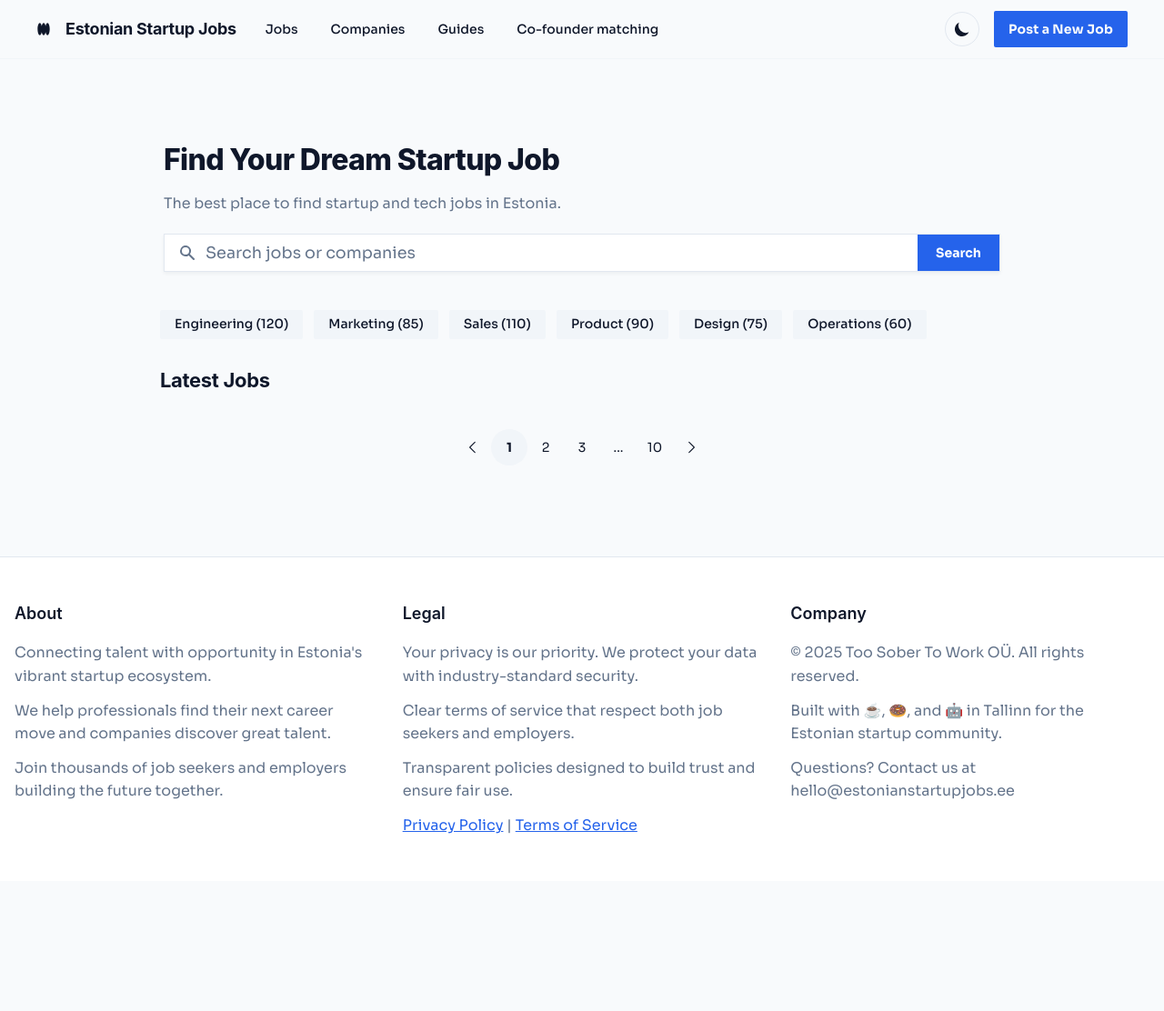
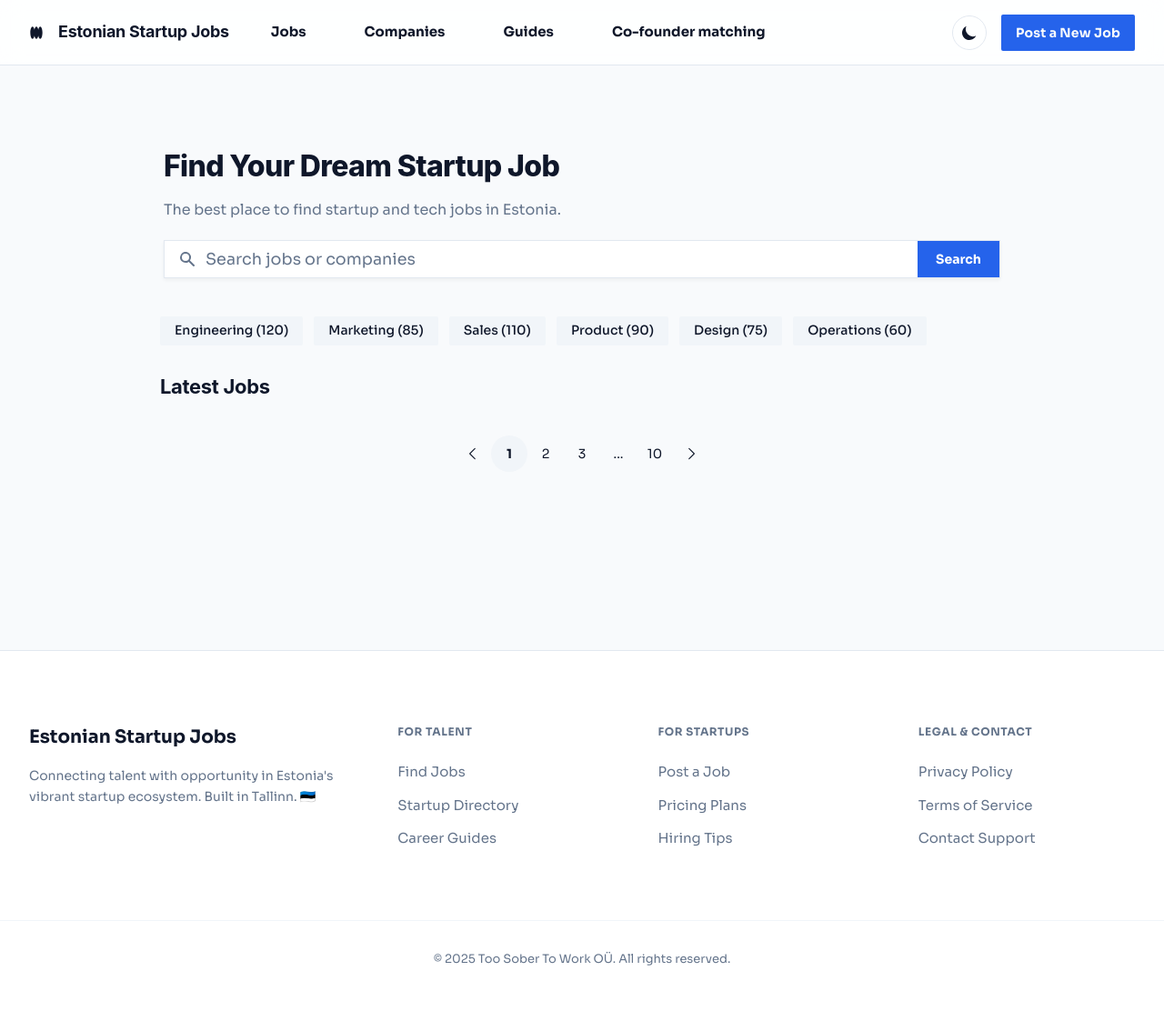
Before and after one commit to tjomk/tallinnstartups, a Django app: page / in a window 1280 px wide. Shown: the whole page at 91% size. Before the commit the page ends 917 px from the top, so only its background shows below. Run offline with Django 5.2, Linux system fonts and the light colour scheme; data that the repository does not hold is empty; some libraries are stand-ins or nearby versions.

Commit message:
Update header and footer

```diff
--- a/tallinnstartups/static/css/theme.css
+++ b/tallinnstartups/static/css/theme.css
@@ -495,17 +495,22 @@ body {
 
 
 
-/* Header & Navigation CSS */
+/* --- Professional Header --- */
 .site-header {
   position: sticky;
   top: 0;
   z-index: 1000;
-    height: var(--header-height);
-    background-color: var(--header-bg);
-    backdrop-filter: blur(8px);
-    border-bottom: 1px solid var(--header-border);
+  height: 4.5rem;
+  background-color: rgba(255, 255, 255, 0.85); /* Glass effect */
+  backdrop-filter: blur(12px);
+  border-bottom: 1px solid var(--color-slate-200);
   display: flex;
   align-items: center;
+}
+
+[data-theme="dark"] .site-header {
+  background-color: rgba(15, 23, 42, 0.85);
+  border-bottom-color: var(--color-slate-800);
 }
 
 .header-inner {
@@ -521,16 +526,24 @@ body {
     gap: 32px;
 }
 
+/* --- Navigation Links --- */
 .nav-link {
+  color: var(--text-primary);
+  font-weight: 600; /* Slightly bolder for "premium" feel */
+  font-size: 0.9375rem;
   text-decoration: none;
-    color: var(--nav-link);
-    font-weight: 500;
-    font-size: 0.9375rem;
-    transition: color 0.2s ease;
+  padding: 0.5rem 0.875rem;
+  border-radius: 0.375rem;
+  transition: all 0.2s ease;
 }
 
-.nav-link:hover, .nav-link.active {
-    color: var(--nav-link-active);
+.nav-link:hover {
+  background-color: var(--color-slate-100);
+  color: var(--primary-blue);
+}
+
+[data-theme="dark"] .nav-link:hover {
+  background-color: var(--color-slate-800);
 }
 
 .header-actions {
@@ -741,14 +754,43 @@ body {
 
 /* Footer styling */
 .theme-footer {
-  background-color: #ffffff;
-  border-top: 1px solid #e2e8f0;
+  padding: 5rem 0 3rem 0;
+  margin-top: 6rem;
+  background-color: var(--color-white);
+  border-top: 1px solid var(--color-slate-200);
 }
 
-[data-theme="dark"] .theme-footer,
-.dark-theme .theme-footer {
-  background-color: #0f172a;
-  border-top: 1px solid #334155;
+[data-theme="dark"] .theme-footer {
+  background-color: var(--color-slate-900);
+  border-top-color: var(--color-slate-800);
+}
+
+.footer-grid {
+  display: grid;
+  grid-template-columns: 1.5fr 1fr 1fr 1fr; /* Brand on left, 3 link columns */
+  gap: 3rem;
+}
+
+.footer-heading {
+  font-size: 0.75rem;
+  font-weight: 800;
+  text-transform: uppercase;
+  letter-spacing: 0.05em;
+  color: var(--text-secondary); /* From your theme */
+  margin-bottom: 1.5rem;
+}
+
+.footer-link {
+  display: block;
+  color: var(--text-secondary);
+  text-decoration: none;
+  margin-bottom: 0.875rem;
+  font-size: 0.9375rem;
+  transition: color 0.2s;
+}
+
+.footer-link:hover {
+  color: var(--primary-blue);
 }
 
 /* Link styling */
@@ -817,6 +859,44 @@ main {
 }
 
 /* Responsive improvements */
+@media (max-width: 767px) {
+    .site-header {
+        height: 3.5rem;
+    }
+    #mobile-menu a {
+        min-height: 44px;
+    }
+    .footer-grid {
+        grid-template-columns: 1fr;
+        text-align: center;
+    }
+    .container {
+        padding: 0 1rem;
+    }
+}
+
+.hidden {
+    display: none;
+}
+
+@media (min-width: 641px) {
+    .bp641-block { display: block !important; }
+    .bp641-flex { display: flex !important; }
+    .bp641-hidden { display: none !important; }
+}
+
+@media (min-width: 785px) {
+    .bp785-block { display: block !important; }
+    .bp785-flex { display: flex !important; }
+    .bp785-hidden { display: none !important; }
+}
+
+@media (min-width: 1024px) {
+    .bp1024-block { display: block !important; }
+    .bp1024-flex { display: flex !important; }
+    .bp1024-hidden { display: none !important; }
+}
+
 @media (min-width: 768px) {
     .container {
         padding: 0 24px;
@@ -825,11 +905,18 @@ main {
     .reading-container {
         padding: 48px 24px;
     }
+
+    .footer-grid {
+        grid-template-columns: repeat(2, 1fr);
+    }
 }
 
 @media (min-width: 1024px) {
     .container {
         padding: 0 32px;
+    }
+    .footer-grid {
+        grid-template-columns: 1.5fr 1fr 1fr 1fr;
     }
 }
 
--- a/tallinnstartups/templates/tallinnstartups/components/footer.html
+++ b/tallinnstartups/templates/tallinnstartups/components/footer.html
@@ -1,28 +1,35 @@
-<footer class="theme-footer mt-auto">
-    <div class="max-w-7xl mx-auto px-4 py-12">
-        <div class="grid grid-cols-1 md:grid-cols-3 gap-8">
+<footer class="theme-footer">
+  <div class="container footer-grid">
     <div>
-                <h3 class="text-lg font-semibold theme-primary-text mb-4">About</h3>
-                <p class="theme-secondary-text mb-3">Connecting talent with opportunity in Estonia's vibrant startup ecosystem.</p>
-                <p class="theme-secondary-text mb-3">We help professionals find their next career move and companies discover great talent.</p>
-                <p class="theme-secondary-text">Join thousands of job seekers and employers building the future together.</p>
-            </div>
-            <div>
-                <h3 class="text-lg font-semibold theme-primary-text mb-4">Legal</h3>
-                <p class="theme-secondary-text mb-3">Your privacy is our priority. We protect your data with industry-standard security.</p>
-                <p class="theme-secondary-text mb-3">Clear terms of service that respect both job seekers and employers.</p>
-                <p class="theme-secondary-text mb-3">Transparent policies designed to build trust and ensure fair use.</p>
-                <p class="theme-secondary-text">
-                    <a href="{% url 'privacy_policy' %}" class="theme-link underline">Privacy Policy</a> |
-                    <a href="{% url 'terms_of_service' %}" class="theme-link underline">Terms of Service</a>
+      <div style="font-weight: 900; font-size: 1.25rem; margin-bottom: 1rem;">Estonian Startup Jobs</div>
+      <p style="color: var(--text-secondary); font-size: 0.875rem; line-height: 1.6;">
+        Connecting talent with opportunity in Estonia's vibrant startup ecosystem. Built in Tallinn. 🇪🇪
       </p>
     </div>
+
     <div>
-                <h3 class="text-lg font-semibold theme-primary-text mb-4">Company</h3>
-                <p class="theme-secondary-text mb-3">© {% now "Y" %} Too Sober To Work OÜ. All rights reserved.</p>
-                <p class="theme-secondary-text mb-3">Built with ☕, 🍩, and 🤖 in Tallinn for the Estonian startup community.</p>
-                <p class="theme-secondary-text">Questions? Contact us at hello@estonianstartupjobs.ee</p>
+      <div class="footer-heading">For Talent</div>
+      <a href="/jobs/" class="footer-link">Find Jobs</a>
+      <a href="/companies/" class="footer-link">Startup Directory</a>
+      <a href="/guides/" class="footer-link">Career Guides</a>
+    </div>
+
+    <div>
+      <div class="footer-heading">For Startups</div>
+      <a href="/post-a-job/" class="footer-link">Post a Job</a>
+      <a href="/pricing/" class="footer-link">Pricing Plans</a>
+      <a href="/hiring-guide/" class="footer-link">Hiring Tips</a>
+    </div>
+
+    <div>
+      <div class="footer-heading">Legal & Contact</div>
+      <a href="/privacy/" class="footer-link">Privacy Policy</a>
+      <a href="/terms/" class="footer-link">Terms of Service</a>
+      <a href="mailto:hello@estonianstartupjobs.ee" class="footer-link">Contact Support</a>
     </div>
   </div>
+
+  <div class="container" style="margin-top: 4rem; padding-top: 2rem; border-top: 1px solid var(--color-slate-100); text-align: center; color: var(--text-secondary); font-size: 0.8125rem;">
+    © 2025 Too Sober To Work OÜ. All rights reserved.
   </div>
 </footer>
--- a/tallinnstartups/templates/tallinnstartups/components/header.html
+++ b/tallinnstartups/templates/tallinnstartups/components/header.html
@@ -1,5 +1,6 @@
-<header class="relative flex items-center justify-between whitespace-nowrap border-b border-solid px-4 sm:px-10 py-3" style="border-bottom-color: var(--border-secondary);">
-    <div class="flex items-center gap-4 sm:gap-8">
+<header class="site-header">
+    <div class="container header-inner">
+        <div class="nav-group">
             <a href="{% url 'home' %}" class="flex items-center gap-2 sm:gap-4 theme-primary-text">
                 <div class="size-4">
                     <svg viewBox="0 0 48 48" fill="none" xmlns="http://www.w3.org/2000/svg">
@@ -9,19 +10,19 @@
                         ></path>
                     </svg>
                 </div>
-            <h2 class="theme-primary-text text-lg font-bold leading-tight tracking-[-0.015em] hidden sm:block">Estonian Startup Jobs</h2>
+                <h2 class="theme-primary-text text-lg font-bold leading-tight tracking-[-0.015em] hidden bp1024-block">Estonian Startup Jobs</h2>
             </a>
 
             <!-- Desktop Navigation -->
-        <nav class="hidden md:flex items-center gap-9">
-            <a class="theme-primary-text text-sm font-medium leading-normal" href="{% url 'jobs' %}">Jobs</a>
-            <a class="theme-primary-text text-sm font-medium leading-normal" href="{% url 'companies' %}">Companies</a>
-            <a class="theme-primary-text text-sm font-medium leading-normal" href="{% url 'blog:article_list' %}">Guides</a>
-            <a class="theme-primary-text text-sm font-medium leading-normal" href="{% url 'post_cofounder' %}">Co-founder matching</a>
+            <nav class="hidden bp641-flex items-center gap-9">
+                <a class="nav-link hidden bp641-block" href="{% url 'jobs' %}">Jobs</a>
+                <a class="nav-link hidden bp641-block" href="{% url 'companies' %}">Companies</a>
+                <a class="nav-link hidden bp785-block" href="{% url 'blog:article_list' %}">Guides</a>
+                <a class="nav-link hidden bp785-block" href="{% url 'post_cofounder' %}">Co-founder matching</a>
             </nav>
         </div>
 
-    <div class="flex flex-1 justify-end items-center gap-4">
+        <div class="header-actions">
             <!-- Theme Toggle Button -->
             <button id="theme-toggle" class="p-2 rounded-lg hover:bg-gray-100 transition-colors" style="background-color: transparent;" aria-label="Toggle theme">
                 <svg id="theme-toggle-light-icon" class="w-5 h-5 theme-primary-text hidden" fill="currentColor" viewBox="0 0 20 20" xmlns="http://www.w3.org/2000/svg">
@@ -43,18 +44,19 @@
             </a>
 
             <!-- Mobile Menu Button -->
-        <button id="mobile-menu-button" class="md:hidden p-2 theme-primary-text" aria-label="Open menu">
+            <button id="mobile-menu-button" class="p-2 theme-primary-text bp785-hidden" aria-label="Open menu">
                 <svg class="w-6 h-6" fill="none" stroke="currentColor" viewBox="0 0 24 24">
                     <path stroke-linecap="round" stroke-linejoin="round" stroke-width="2" d="M4 6h16M4 12h16M4 18h16"></path>
                 </svg>
             </button>
         </div>
+    </div>
 
     <!-- Mobile Navigation Menu -->
-    <div id="mobile-menu" class="hidden absolute top-full left-0 right-0 bg-white border-b shadow-lg md:hidden" style="border-bottom-color: var(--border-secondary);">
+    <div id="mobile-menu" class="hidden absolute top-full left-0 right-0 bg-white border-b shadow-lg bp785-hidden" style="border-bottom-color: var(--border-secondary);">
         <nav class="flex flex-col px-4 py-2">
-            <a class="theme-primary-text text-sm font-medium leading-normal py-3 border-b" style="border-bottom-color: var(--border-secondary);" href="{% url 'jobs' %}">Jobs</a>
-            <a class="theme-primary-text text-sm font-medium leading-normal py-3 border-b" style="border-bottom-color: var(--border-secondary);" href="{% url 'companies' %}">Companies</a>
+            <a class="theme-primary-text text-sm font-medium leading-normal py-3 border-b bp641-hidden" style="border-bottom-color: var(--border-secondary);" href="{% url 'jobs' %}">Jobs</a>
+            <a class="theme-primary-text text-sm font-medium leading-normal py-3 border-b bp641-hidden" style="border-bottom-color: var(--border-secondary);" href="{% url 'companies' %}">Companies</a>
             <a class="theme-primary-text text-sm font-medium leading-normal py-3 border-b" style="border-bottom-color: var(--border-secondary);" href="{% url 'blog:article_list' %}">Guides</a>
             <a class="theme-primary-text text-sm font-medium leading-normal py-3" href="{% url 'post_cofounder' %}">Co-founder matching</a>
         </nav>
```
Lines whose indentation alone changed are shown as unchanged.
